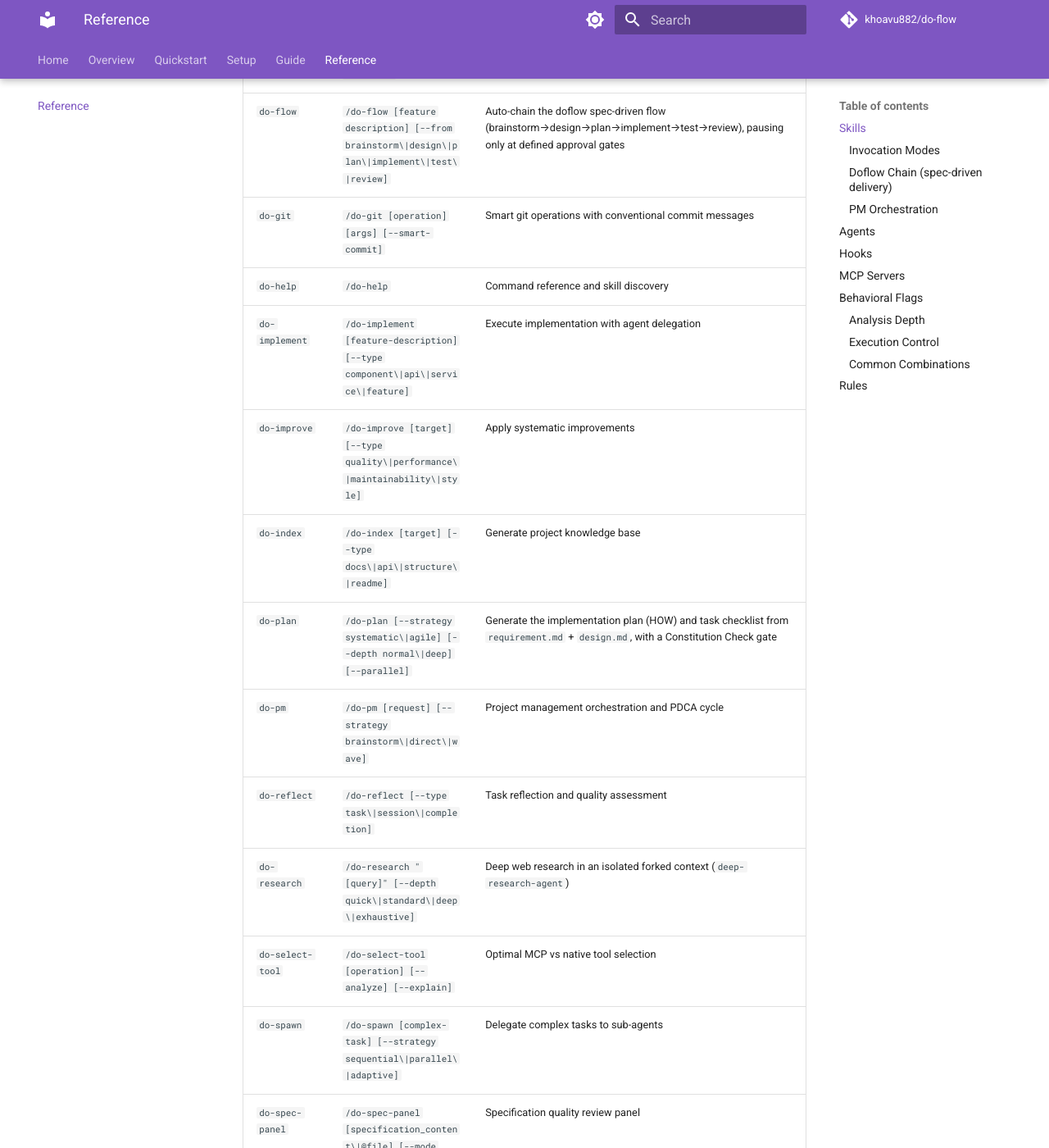
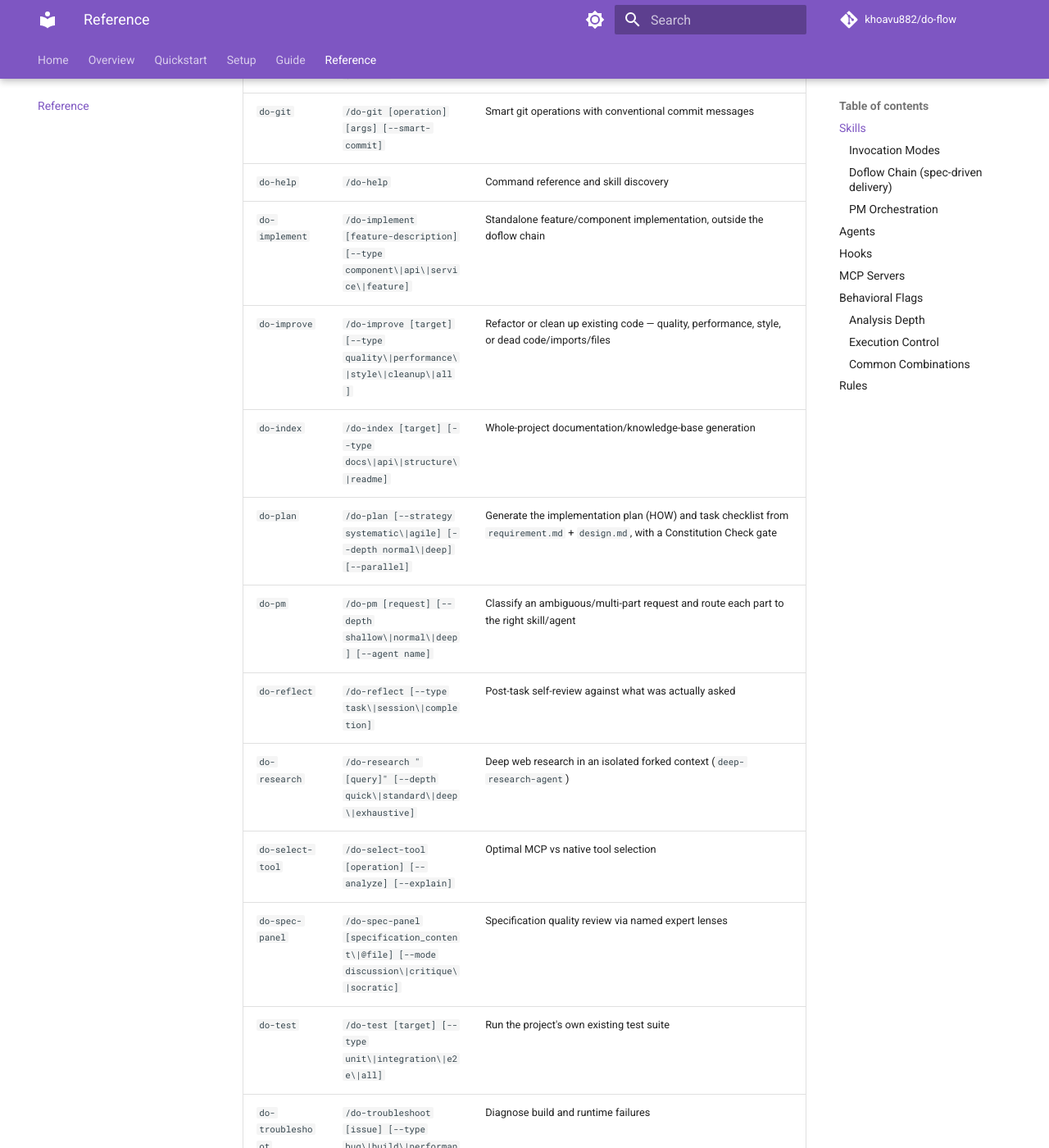
Before and after one commit to khoavu882/do-flow, an MkDocs documentation site: the page built from docs/reference.md, in a window 1280 px wide and 1400 px high, scrolled down 1899 px. Shown: the whole window at 82% size. Built offline with MkDocs 1.6.1 and Material for MkDocs 9.7.7, drawn with Linux system fonts in a browser that asks for light colours; comment, search, counter and statistics services are not loaded; some of the changed text lies outside the part shown.

Commit message:
docs(doflow): sync skill inventory across do-help, README, ARCHITECTURE, docs/
Merges/deletions from the last several commits (do-spawn/do-task -> do-pm,
do-cleanup -> do-improve) dropped core/skills/ from 31 to 28 directories, but
README.md (32), docs/index.md (31, x2), and ARCHITECTURE.md (31) still
stated stale counts — all corrected to 28.

do-help/SKILL.md rewritten to enumerate core/skills/ live via ls + frontmatter
instead of reciting a hardcoded table, so this doesn't drift again the same
way; its own skill list updated to the current 28.

docs/reference.md's skill table, Invocation Modes list, and do-pm cross-
reference note updated to match the merged skills' new argument-hints and
descriptions; docs/guide.md's Flow C example replaced /do-cleanup with
/do-improve --type cleanup.

```diff
--- a/docs/reference.md
+++ b/docs/reference.md
@@ -18,8 +18,7 @@ Claude Code skills in DoFlow use three invocation modes:
 | `confidence-check` | Auto-loaded | Mandatory pre-implementation confidence gate before any code edit, refactor, or config change |
 | `do-analyze` | `/do-analyze [target] [--focus quality\|security\|performance\|architecture] [--depth shallow\|normal\|deep]` | Code quality, security, performance, and architecture analysis |
 | `do-brainstorm` | `/do-brainstorm [topic/idea] [--strategy systematic\|agile\|enterprise]` | Interactive Socratic requirements discovery; seeds `requirement.md` in a branch-coupled feature dir |
-| `do-build` | `/do-build [target] [--type dev\|prod\|test] [--clean] [--optimize]` | Compile and package project artifacts |
-| `do-cleanup` | `/do-cleanup [target] [--type code\|imports\|files\|all] [--safe\|--aggressive]` | Remove dead code and clutter |
+| `do-build` | `/do-build [target] [--type dev\|prod\|test] [--clean] [--optimize]` | Detect and run the project's own build system |
 | `do-code-review` | `/do-code-review` | Automated code-quality review across 13 languages — SOLID violations, code smells, security/performance findings |
 | `do-constitution` | `/do-constitution [principle inputs] [--amend]` | Create or amend the per-repo (tier-2) constitution overlaying the base; bumps semver, writes a Sync Impact Report |
 | `do-design` | `/do-design [target] [--type architecture\|api\|component\|database]` | Architecture, API, and component design (HOW at the system-shape level); writes `design.md` |
@@ -30,18 +29,16 @@ Claude Code skills in DoFlow use three invocation modes:
 | `do-flow` | `/do-flow [feature description] [--from brainstorm\|design\|plan\|implement\|test\|review]` | Auto-chain the doflow spec-driven flow (brainstorm→design→plan→implement→test→review), pausing only at defined approval gates |
 | `do-git` | `/do-git [operation] [args] [--smart-commit]` | Smart git operations with conventional commit messages |
 | `do-help` | `/do-help` | Command reference and skill discovery |
-| `do-implement` | `/do-implement [feature-description] [--type component\|api\|service\|feature]` | Execute implementation with agent delegation |
-| `do-improve` | `/do-improve [target] [--type quality\|performance\|maintainability\|style]` | Apply systematic improvements |
-| `do-index` | `/do-index [target] [--type docs\|api\|structure\|readme]` | Generate project knowledge base |
+| `do-implement` | `/do-implement [feature-description] [--type component\|api\|service\|feature]` | Standalone feature/component implementation, outside the doflow chain |
+| `do-improve` | `/do-improve [target] [--type quality\|performance\|style\|cleanup\|all]` | Refactor or clean up existing code — quality, performance, style, or dead code/imports/files |
+| `do-index` | `/do-index [target] [--type docs\|api\|structure\|readme]` | Whole-project documentation/knowledge-base generation |
 | `do-plan` | `/do-plan [--strategy systematic\|agile] [--depth normal\|deep] [--parallel]` | Generate the implementation plan (HOW) and task checklist from `requirement.md` + `design.md`, with a Constitution Check gate |
-| `do-pm` | `/do-pm [request] [--strategy brainstorm\|direct\|wave]` | Project management orchestration and PDCA cycle |
-| `do-reflect` | `/do-reflect [--type task\|session\|completion]` | Task reflection and quality assessment |
+| `do-pm` | `/do-pm [request] [--depth shallow\|normal\|deep] [--agent name]` | Classify an ambiguous/multi-part request and route each part to the right skill/agent |
+| `do-reflect` | `/do-reflect [--type task\|session\|completion]` | Post-task self-review against what was actually asked |
 | `do-research` | `/do-research "[query]" [--depth quick\|standard\|deep\|exhaustive]` | Deep web research in an isolated forked context (`deep-research-agent`) |
 | `do-select-tool` | `/do-select-tool [operation] [--analyze] [--explain]` | Optimal MCP vs native tool selection |
-| `do-spawn` | `/do-spawn [complex-task] [--strategy sequential\|parallel\|adaptive]` | Delegate complex tasks to sub-agents |
-| `do-spec-panel` | `/do-spec-panel [specification_content\|@file] [--mode discussion\|critique\|socratic]` | Specification quality review panel |
-| `do-task` | `/do-task [action] [target] [--strategy systematic\|agile\|enterprise]` | Multi-agent task coordination |
-| `do-test` | `/do-test [target] [--type unit\|integration\|e2e\|all]` | Run tests with coverage analysis |
+| `do-spec-panel` | `/do-spec-panel [specification_content\|@file] [--mode discussion\|critique\|socratic]` | Specification quality review via named expert lenses |
+| `do-test` | `/do-test [target] [--type unit\|integration\|e2e\|all]` | Run the project's own existing test suite |
 | `do-troubleshoot` | `/do-troubleshoot [issue] [--type bug\|build\|performance\|deployment]` | Diagnose build and runtime failures |
 | `parallel-agents` | `/parallel-agents [tasks]` or Auto-loaded | Coordinate concurrent agents for independent tasks with disjoint context or write scope |
 | `token-efficiency` | Auto-loaded | Compressed output when context usage is high or `--uc` is requested |
@@ -50,7 +47,7 @@ Claude Code skills in DoFlow use three invocation modes:
 
 | Mode | Skills | Contract |
 |------|--------|----------|
-| Manual command | `do`, `do-brainstorm`, `do-build`, `do-cleanup`, `do-constitution`, `do-design`, `do-execute-plan`, `do-git`, `do-help`, `do-implement`, `do-improve`, `do-index`, `do-pm`, `do-plan`, `do-reflect`, `do-spawn`, `do-spec-panel`, `do-task`, `do-test` | Human chooses timing with `/skill-name` (`disable-model-invocation: true`). Use for side-effectful workflows, implementation, cleanup, commits, build actions, planning, and explicit orchestration. |
+| Manual command | `do`, `do-brainstorm`, `do-build`, `do-constitution`, `do-design`, `do-execute-plan`, `do-git`, `do-help`, `do-implement`, `do-improve`, `do-index`, `do-pm`, `do-plan`, `do-reflect`, `do-spec-panel`, `do-test` | Human chooses timing with `/skill-name` (`disable-model-invocation: true`). Use for side-effectful workflows, implementation, cleanup, commits, build actions, planning, and explicit orchestration. |
 | Hybrid read-only | `do-analyze`, `do-code-review`, `do-document`, `do-estimate`, `do-explain`, `do-flow`, `do-select-tool`, `do-troubleshoot`, `parallel-agents` | Claude may auto-load for matching requests (`disable-model-invocation: false`). Auto mode analyzes, drafts, verifies, recommends, or coordinates only. File edits require explicit user request and `confidence-check` first; `do-flow` additionally stops at its own approval gates before implementation or commit. |
 | Auto-loaded policy | `confidence-check`, `token-efficiency` | Background guidance only (`user-invocable: false`). Users normally do not invoke these directly. |
 | Forked research | `do-research` | Runs isolated research (`context: fork`, `agent: deep-research-agent`) when invoked or selected for a matching research task. |
@@ -117,7 +114,7 @@ Strategy guide:
 | `direct` | The task is clear and small enough for a focused pass |
 | `wave` | The task spans multiple phases, domains, or validation gates |
 
-`do-pm` routes plan-execution requests to `/do-execute-plan` and review requests to `/do-code-review`. Use `/do-task` instead when you already have one bounded task with a clear start and stop.
+`do-pm` routes plan-execution requests to `/do-execute-plan` and review requests to `/do-code-review`. Invoke the target skill directly instead when you already have one bounded task with a clear start and stop — `do-pm`'s value is in the classification step, not in re-routing an already-obvious request.
 
 ---
 
```
Also changed, not shown: ARCHITECTURE.md (+1 -1 lines), README.md (+2 -2 lines), core/skills/do-help/SKILL.md (+46 -64 lines), docs/guide.md (+4 -5 lines), docs/index.md (+2 -2 lines).
